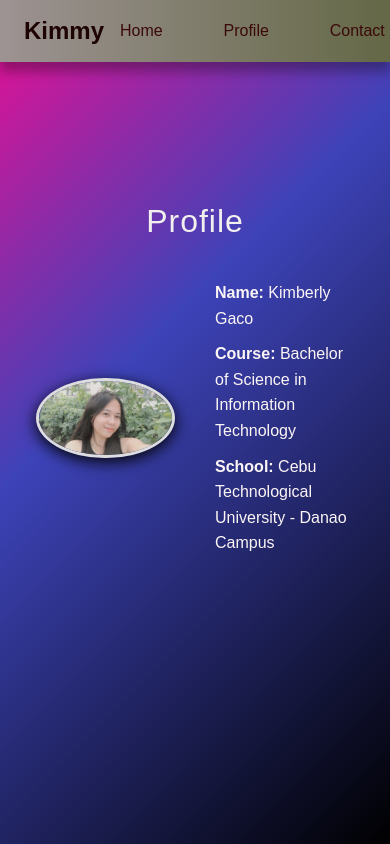
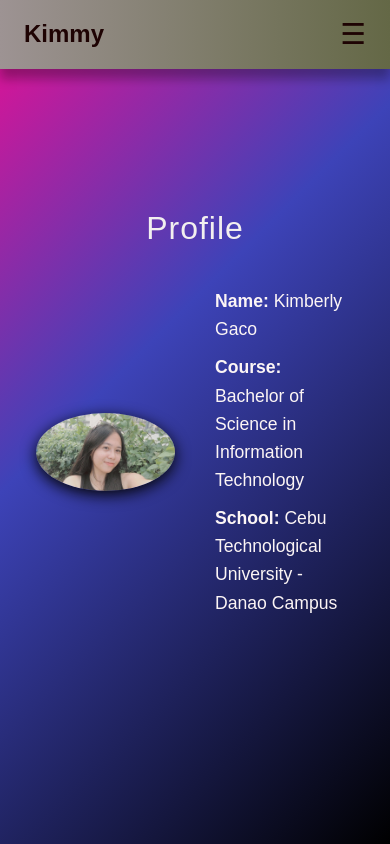
Before and after one commit to GacoKimberly/my-react-app, a React (Create React App) app: page /profile in a window 390 px wide. Built offline with nearby package versions, Linux system fonts and the light colour scheme.

Commit message:
Initial commit

```diff
--- a/src/components/Navbar.css
+++ b/src/components/Navbar.css
@@ -24,6 +24,9 @@
   color: #1e0303;
 }
 
+/* -------------------------
+   DESKTOP NAV LINKS
+-------------------------- */
 .nav-links {
   list-style: none;
   display: flex;
@@ -46,29 +49,41 @@
   color: #f1f1f1;
 }
 
-.profile-page {
-  padding: 3rem;
-  color: white;
-  text-align: left;
+/* -------------------------
+   MOBILE STYLES
+-------------------------- */
+.menu-toggle {
+  display: none;
+  font-size: 1.8rem;
+  color: #1e0303;
+  cursor: pointer;
 }
 
-.profile-content {
-  display: flex;
-  align-items: center;
-  gap: 2rem;
-  margin-top: 1.5rem;
+@media (max-width: 768px) {
+  .menu-toggle {
+    display: block;
+  }
+
+  .nav-links {
+    position: absolute;
+    top: 65px;
+    left: 0;
+    width: 100%;
+    background: linear-gradient(90deg, #9d9393, #646846);
+    flex-direction: column;
+    align-items: flex-start;
+    padding: 1rem;
+    gap: 1rem;
+    display: none;
+    box-shadow: 0 6px 10px rgba(0, 0, 0, 0.3);
+  }
+
+  .nav-links.open {
+    display: flex;
+  }
+
+  .nav-links a {
+    width: 100%;
+    padding: 0.8rem 1rem;
+  }
 }
-
-.profile-photo {
-  width: 160px;
-  height: 160px;
-  border-radius: 50%;
-  object-fit: cover;
-  box-shadow: 0 4px 12px rgba(0,0,0,0.3);
-  border: 3px solid #ddd;
-}
-
-.profile-info p {
-  font-size: 1rem;
-  line-height: 1.6;
-}
--- a/src/components/Navbar.jsx
+++ b/src/components/Navbar.jsx
@@ -1,18 +1,27 @@
-import React from "react";
+import React, { useState } from "react";
 import { Link } from "react-router-dom";
 import "./Navbar.css";
 
 export default function Navbar() {
+  const [isOpen, setIsOpen] = useState(false);
+
   return (
     <nav className="site-navbar">
       <div className="nav-container">
         <div className="brand">
           <Link to="/" className="logo">Kimmy</Link>
         </div>
-        <ul className="nav-links">
-          <li><Link to="/">Home</Link></li>
-          <li><Link to="/profile">Profile</Link></li>
-          <li><Link to="/contact">Contact</Link></li>
+
+        {/* Hamburger Menu Button */}
+        <div className="menu-toggle" onClick={() => setIsOpen(!isOpen)}>
+          ☰
+        </div>
+
+        {/* Navbar Links */}
+        <ul className={`nav-links ${isOpen ? "open" : ""}`}>
+          <li><Link to="/" onClick={() => setIsOpen(false)}>Home</Link></li>
+          <li><Link to="/profile" onClick={() => setIsOpen(false)}>Profile</Link></li>
+          <li><Link to="/contact" onClick={() => setIsOpen(false)}>Contact</Link></li>
         </ul>
       </div>
     </nav>
```
